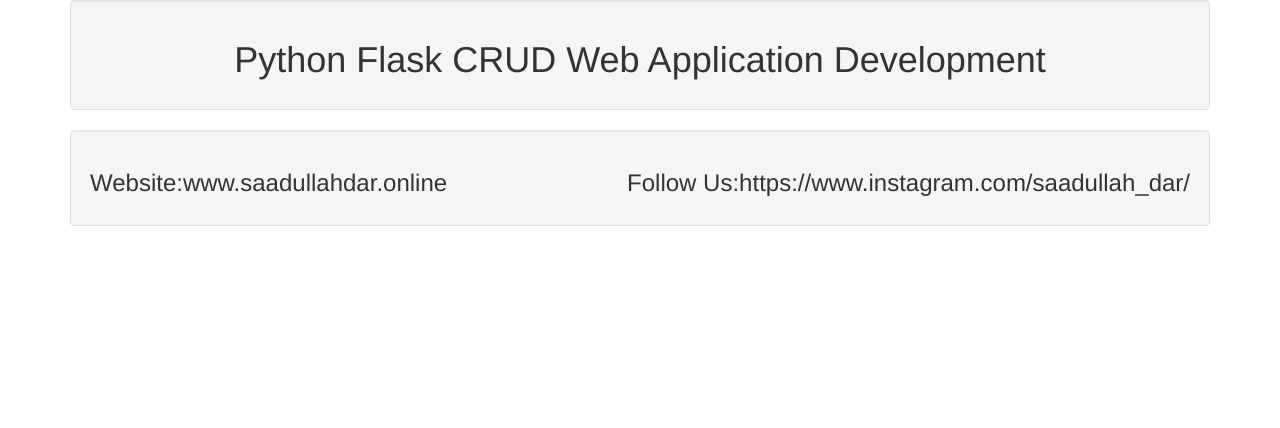
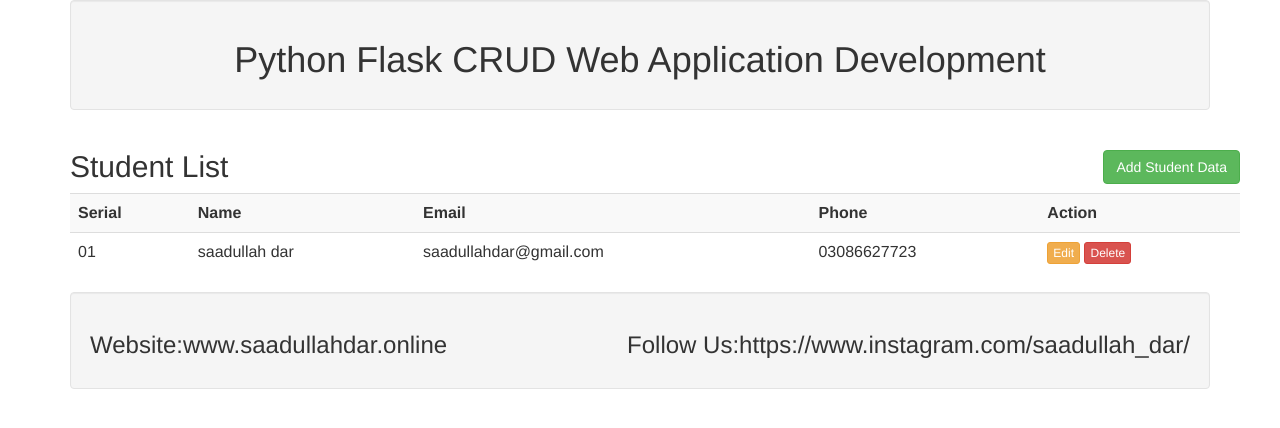
Before and after one commit to saad-dar/python-flask-crud, a Flask app: page / in a window 1280 px wide. Shown: the top 428 px of the page. Run offline with Flask 3, Linux system fonts and the light colour scheme; some libraries are stand-ins or nearby versions.

Commit message:
student data and student data and action buttons are added

```diff
--- a/templates/index.html
+++ b/templates/index.html
@@ -9,6 +9,37 @@
             <div class="well text-center">
                 <h1>Python Flask CRUD Web Application Development</h1>
             </div>
+            <div class="container">
+                <div class="row">
+                    <div class="col md-12">
+                        <h2>Student List
+                            <button type="button" class="btn btn-success pull-right" data-toggle = "modal" data-target="#mymodal">
+                                Add Student Data
+                            </button>
+                        </h2>
+                        <table class="table table-striped">
+                            <tr>
+                                <th>Serial</th>
+                                <th>Name</th>
+                                <th>Email</th>
+                                <th>Phone</th>
+                                <th>Action</th>
+                            </tr>
+
+                            <tr>
+                                <td>01</td>
+                                <td>saadullah dar</td>
+                                <td>saadullahdar@gmail.com</td>
+                                <td>03086627723</td>
+                                <td>
+                                    <a href="" class="btn btn-warning btn-xs" data-toggle="modal" data-target="modaledit">Edit</a>
+                                    <a href="" class="btn btn-danger btn-xs" onclick="return confirm('Are you sure to Delete?')">Delete</a>
+                                </td>
+                            </tr>
+                        </table>
+                    </div>
+                </div>
+            </div>
             <div class="well">
                 <h3>Website:www.saadullahdar.online <span class="pull-right">Follow Us:https://www.instagram.com/saadullah_dar/</span></h3>
             </div>
```
